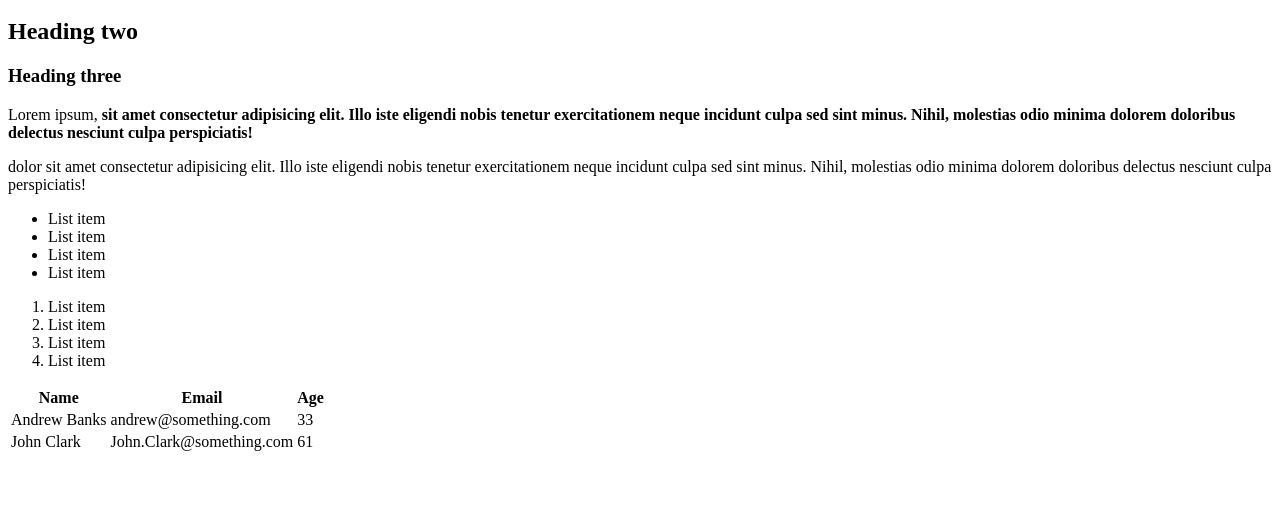
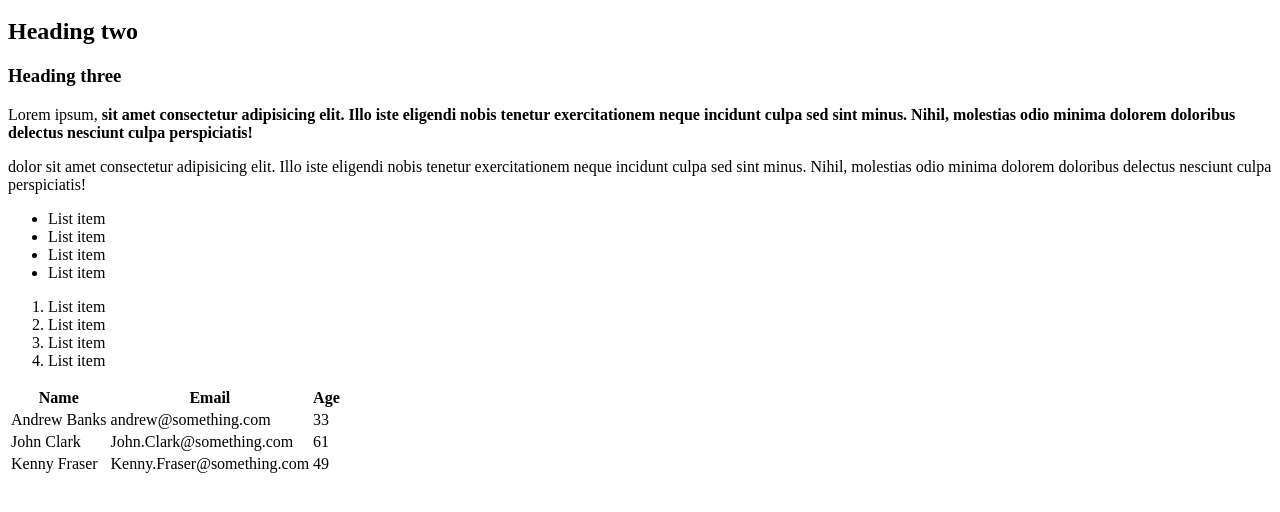
Before and after one commit to AndrewBanks77/First-github-project, a plain HTML site: page index.html in a window 1280 px wide. Shown: the part 120-632 px from the top of the page. Drawn offline with Linux system fonts and the light colour scheme.

Commit message:
Another table

```diff
--- a/index.html
+++ b/index.html
@@ -56,6 +56,12 @@
             <td>John.Clark@something.com</td>
             <td>61</td>
         </tr>
+        <td>Kenny Fraser</td>
+        <td>Kenny.Fraser@something.com</td>
+        <td>49</td>
+        <tr>
+
+        </tr>
 
 
     </tbody>
```
